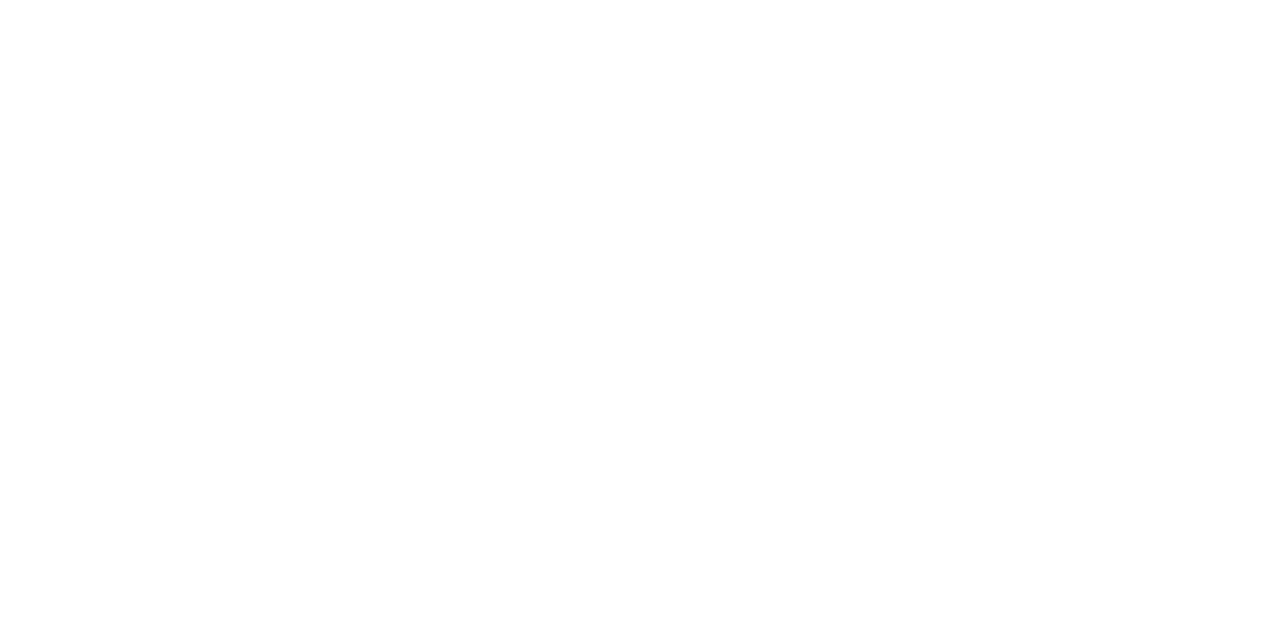
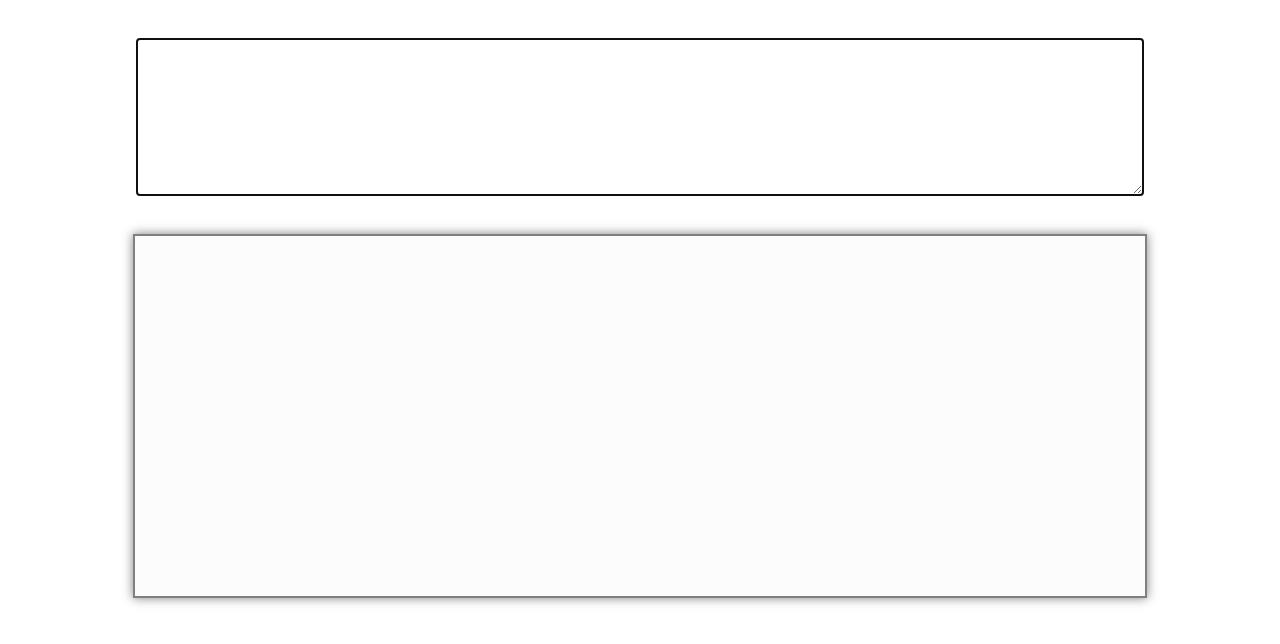
Before and after one commit to LiudmilaLi/codejam-virtual-keyboard, a website: page index.html in a window 1280 px wide. Drawn offline with Linux system fonts and the light colour scheme.

Commit message:
feat: create data arrays and DOMElements

```diff
--- a/index.css
+++ b/index.css
@@ -1,29 +1,32 @@
 .div_one {
   display: flex;
   border: 2px solid gray;
-  width: 880px;
-  height: 300px;
+  width: 1000px;
+  height: 150px;
   justify-content: center;
-  margin-bottom: 10px;
+  align-items: center;
+  margin-bottom: 3%;
+  margin-top: 5%;
+  columns: 200;
+  margin: 3% auto;
 }
 
-
-#keyboard {
-  display: flex;
-  width: 880px;
-  height: 300px;
+.keyboard {
+  width: 1000px;
+  height: 350px;
   border: 2px solid gray;
   padding: 5px;
-  direction: row;
+  background-color: rgba(252, 252, 252, 0.952);
+  box-shadow: 0 0 10px rgba(0,0,0,0.5);
+  display: flex;
+  position: relative;
   flex-wrap: wrap;
-  background-color: #eceaeb;
-  align-items: center;
+  margin: 0 auto;
   justify-content: center;
-
 }
 
-#keyboard::after {
-  content: "";
+.keyboard::after {
+  content: '';
   display: block;
   clear: both;
 }
@@ -33,13 +36,15 @@
   height: 50px;
   border: 1px solid grey;
   border-radius: 7%;
-  background-color: silver;
+  background-color: rgb(48, 39, 167);
   box-shadow: 1px;
   margin: 3px;
   padding: 3px;
   flex-direction: row;
+  box-shadow: 0 0 10px rgba(7, 30, 233, 0.7);
+  font-size: 24px;
 }
 
 .active {
-  background: cyan;;
+  background: cyan;
 }
--- a/index.html
+++ b/index.html
@@ -7,7 +7,7 @@
   <title>Codejam-virtual-keyboard</title>
   <link rel="stylesheet" href="index.css" type="text/css">
   <link href="https://fonts.googleapis.com/icon?family=Material+Icons" rel="stylesheet">
-    <script src="index.js"></script>
+  <script async src="index.js"></script>
 </head>
 <body>
 
--- a/index.js
+++ b/index.js
@@ -0,0 +1,40 @@
+'use strict';
+
+const keyboard = {
+  rus: [['ё', '1', '2', '3', '4', '5', '6', '7', '8', '9', '0', '-', '=', 'Backspace'],
+    ['Tab', 'й', 'ц', 'у', 'к', 'е', 'н', 'г', 'ш', 'щ', 'з', 'х', 'ъ', '\\', 'Del'],
+    ['Caps', 'ф', 'ы', 'в', 'а', 'п', 'р', 'о', 'л', 'д', 'ж', 'э', 'Enter'],
+    ['Shift', 'я', 'ч', 'с', 'м', 'и', 'т', 'ь', 'б', 'ю', '.', '∧', 'Shift'],
+    ['Ctrl', 'Win', 'Alt', 'Space', 'Alt', '<', '∨', '>', 'Ctrl']
+  ],
+
+  rusShift: [['Ё', '!', '"', '№', ';', '%', ':', '?', '*', '(', ')', '_', '+', 'Backspace'],
+    ['Tab', 'Й', 'Ц', 'У', 'К', 'Е', 'Н', 'Г', 'Ш', 'Щ', 'З', 'Х', 'Ъ', '/'],
+    ['Caps', 'Ф', 'Ы', 'В', 'А', 'П', 'Р', 'О', 'Л', 'Д', 'Ж', 'Э', 'Enter'],
+    ['Shift', 'Я', 'Ч', 'С', 'М', 'И', 'Т', 'Ь', 'Б', 'Ю', ',', '∧', 'Shift'],
+    ['Ctrl', 'Win', 'Alt', 'Space', 'Alt', '<', '∨', '>', 'Ctrl']
+  ],
+
+  eng: [['`', '1', '2', '3', '4', '5', '6', '7', '8', '9', '0', '-', '=', 'Backspace'],
+    ['Tab', 'q', 'w', 'e', 'r', 't', 'y', 'u', 'i', 'o', 'p', '[', ']', '\\', 'Del'],
+    ['Caps', 'a', 's', 'd', 'f', 'g', 'h', 'j', 'k', 'l', ';', '\'', 'Enter'],
+    ['Shift', 'z', 'x', 'c', 'v', 'b', 'n', 'm', ',', '.', '/', '∧', 'Shift'],
+    ['Ctrl', 'Win', 'Alt', 'Space', 'Alt', '<', '∨', '>', 'Ctrl']
+  ],
+
+  engShift: [['~', '!', '@', '#', '$', '%', '^', '&', '*', '(', ')', '_', '+', 'Backspace'],
+    ['Tab', 'Q', 'W', 'E', 'R', 'T', 'Y', 'U', 'I', 'O', 'P', '{', '}', '|', 'Del'],
+    ['Caps', 'A', 'S', 'D', 'F', 'G', 'H', 'J', 'K', 'L', ':', '"', 'Enter'],
+    ['Shift', 'Z', 'X', 'C', 'V', 'B', 'N', 'M', '<', '>', '?', '∧', 'Shift'],
+    ['Ctrl', 'Win', 'Alt', 'Space', 'Alt', '<', '∨', '>', 'Ctrl']
+  ]
+};
+
+let div1 = document.createElement('textarea');
+div1.className = 'div_one';
+document.body.appendChild(div1);
+div1.focus();
+
+let div2 = document.createElement('div');
+div2.className = 'keyboard';
+document.body.appendChild(div2);
```
Lines whose indentation alone changed are shown as unchanged.
